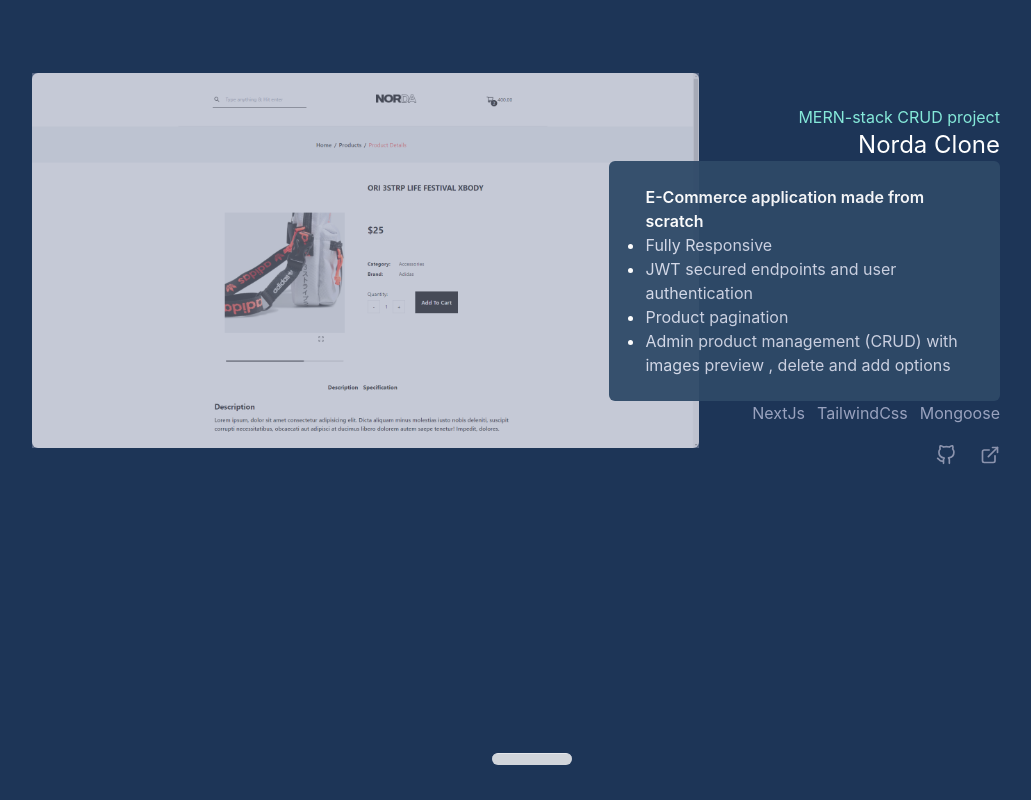
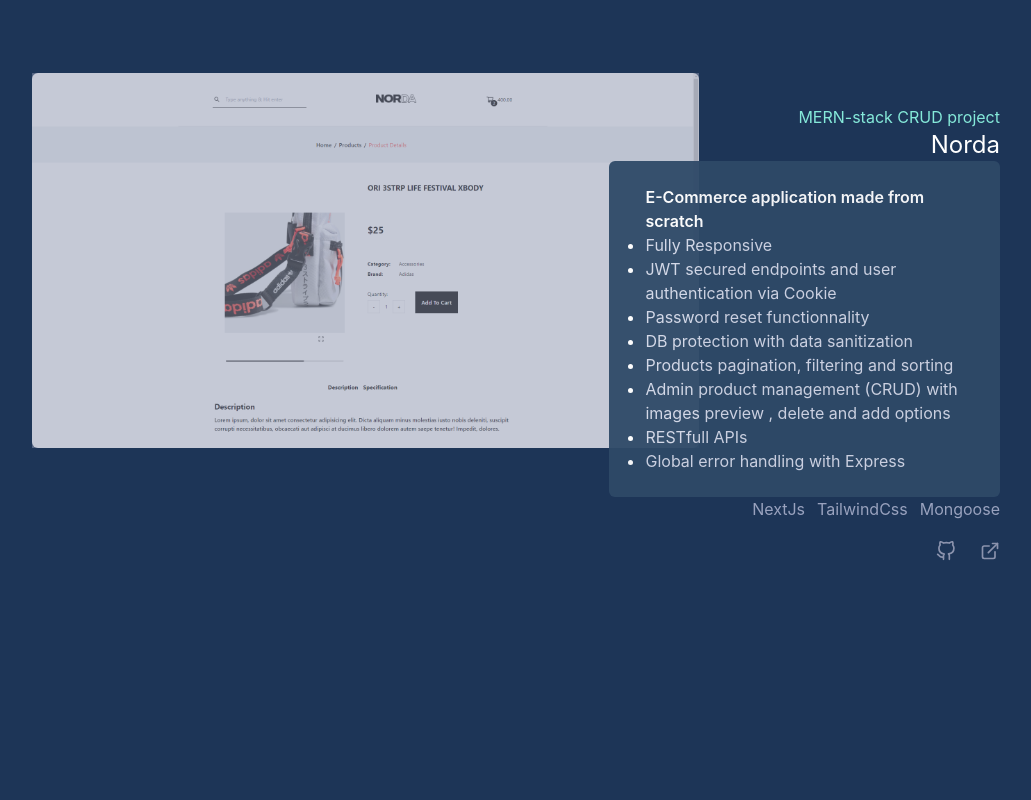
Before and after one commit to allaoua-rico/Purples, a Next.js app: page / in a window 1280 px wide. Shown: the part 1740-2540 px from the top of the page, without its empty margins (108-1139 px from the left). Built offline with nearby package versions, Linux system fonts and the light colour scheme.

Commit message:
update e-shop project info

```diff
--- a/components/Footer.js
+++ b/components/Footer.js
@@ -2,6 +2,8 @@ import Link from 'next/link';
 import React from 'react';
 import LinkedIn from '../public/svg/Linkedin'
 import Facebook from '../public/svg/Facebook'
+import { GoMarkGithub } from 'react-icons/go';
+
 
 export default function Footer() {
   return (<div className='h-28 mt-10 flex justify-center items-center gap-x-5' style={{background:'#324766',width:'100%'}}>
@@ -12,5 +14,6 @@ export default function Footer() {
       <Link passHref href='https://www.facebook.com/allaoua.boudriou/'>
         <a className='hover:cursor-pointer hover:fill-white'><Facebook/></a>
       </Link>
+      <GoMarkGithub className='stroke-[#324766] hover:stroke-white h-7 w-7'/>
   </div>);
 }
--- a/components/Projects.js
+++ b/components/Projects.js
@@ -29,7 +29,7 @@ export default function Projects() {
         <div className="md:basis-1/3 basis-3/3 flex flex-col md:items-end justify-between p-8  z-30 bg-[#2f4a68] opacity-95 md:opacity-100 md:bg-transparent h-full md:h-auto">
           <div className="flex flex-col md:items-end">
             <h3 className="text-[#85E9D9]">MERN-stack CRUD project</h3>
-            <h3 className="text-2xl ">Norda Clone</h3>
+            <h3 className="text-2xl ">Norda</h3>
           </div>
           <div className="bg-[#2f4a68] opacity-95 p-6 right-0 md:w-[145%] rounded-md pl-9 z-30 w-full">
             <div className="text-white font-semibold">
--- a/data.js
+++ b/data.js
@@ -6,10 +6,13 @@ export const projectsInfos = [
       "eCommerce application made from scratch with the MERN Stack, it has the following functionalities:",
     fctList: [
       "Fully Responsive",
-      "JWT secured endpoints and user authentication ",
-      "Product pagination",
+      "JWT secured endpoints and user authentication via Cookie",
+      "Password reset functionnality",
+      "DB protection with data sanitization",
+      "Products pagination, filtering and sorting",
       "Admin product management (CRUD) with images preview , delete and add options",
-
+      "RESTfull APIs",
+      "Global error handling with Express"
     ],
     techs: [
       "React Js",
```
